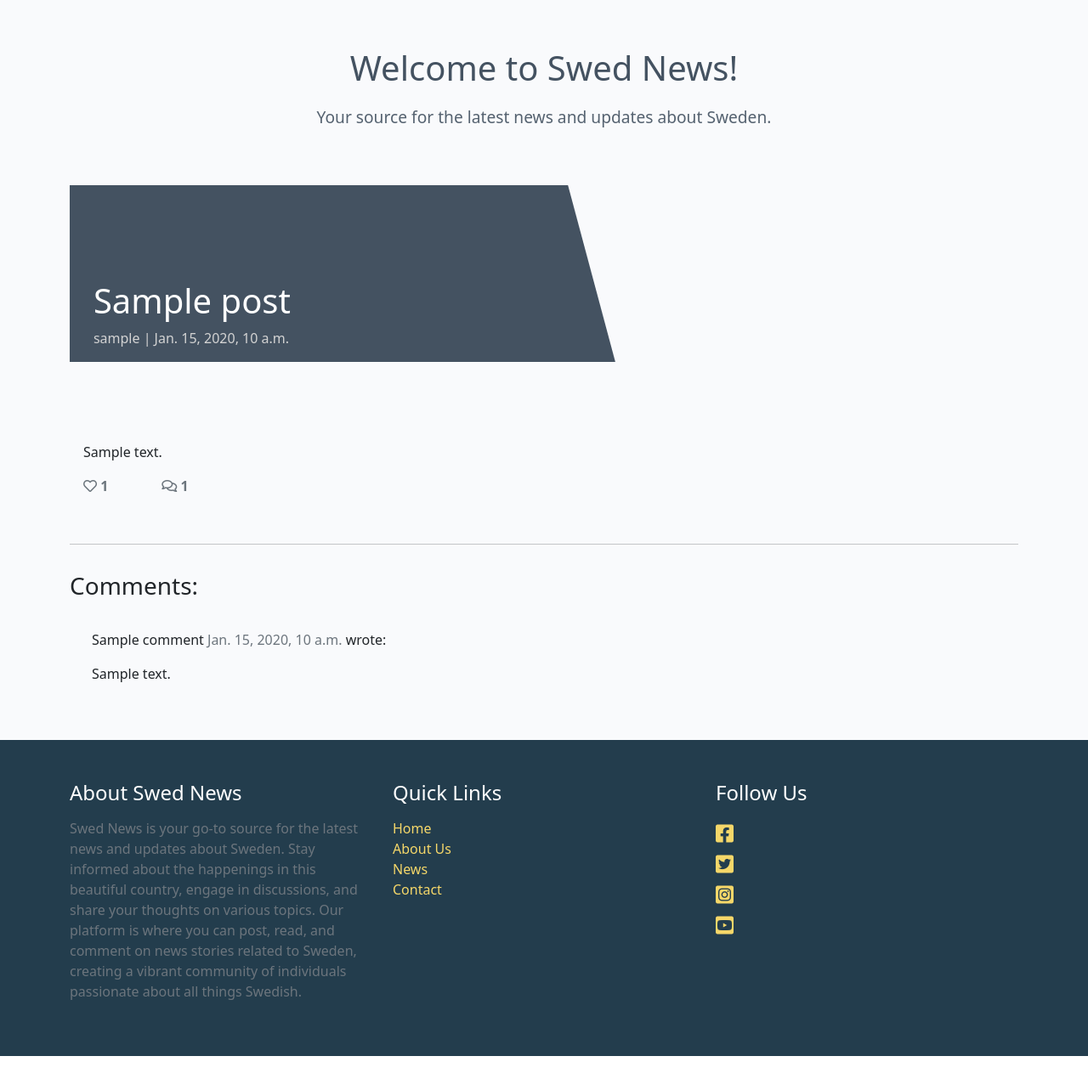
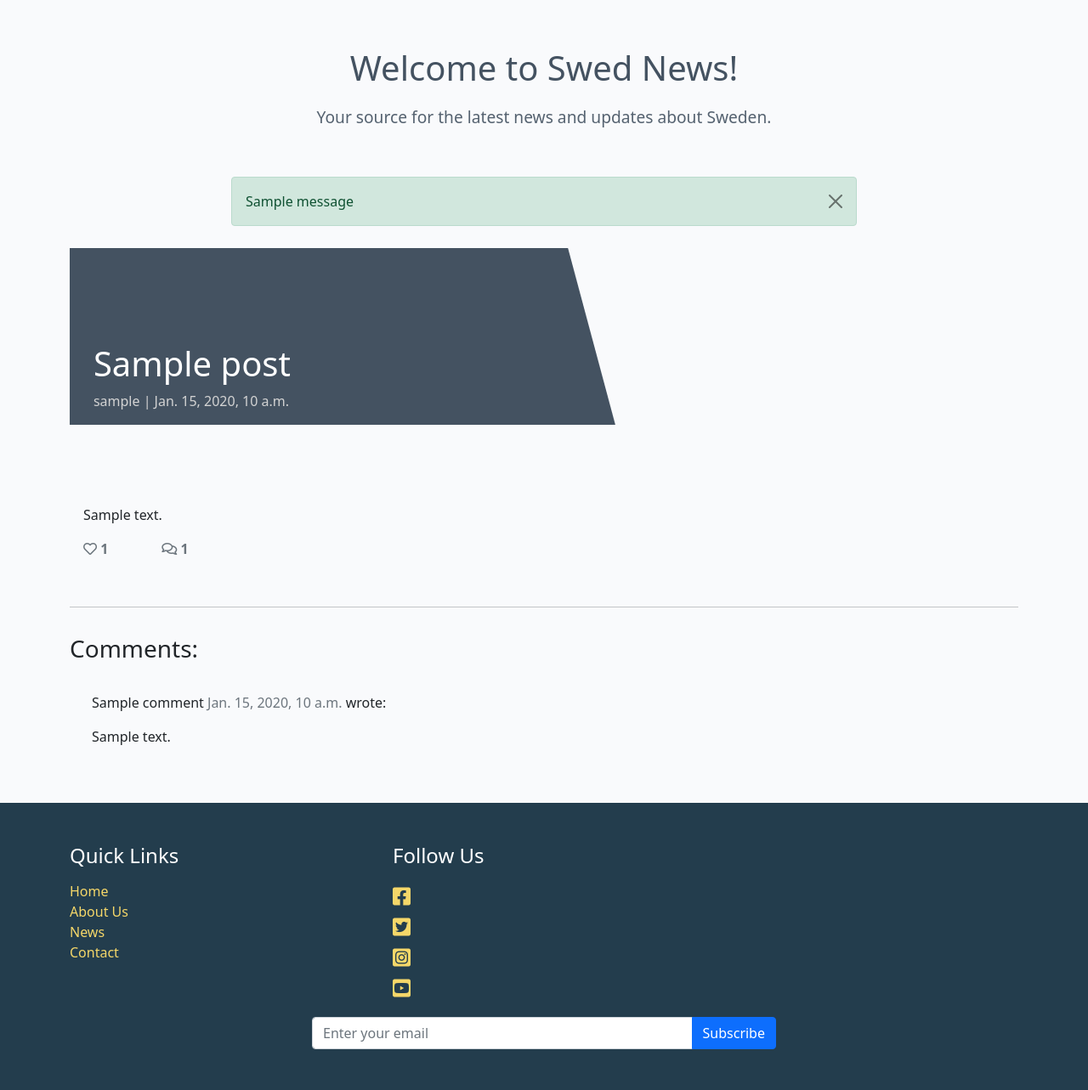
Before and after one commit to addas3/SwedNews, a Django app: a page that uses templates/base.html in a window 1280 px wide. Shown: the part 60-1343 px from the top of the page at 85% size. Before the commit the page ends 1303 px from the top, so only its background shows below. Run offline with Django 3.2, Linux system fonts and the light colour scheme; tables that the repository leaves empty hold one stand-in row (values such as "Sample post"); one stand-in notice (Sample message) is shown; some libraries are stand-ins or nearby versions.

Commit message:
ِAdd delete option for the comment to user and do news letter subscription

```diff
--- a/news/forms.py
+++ b/news/forms.py
@@ -6,3 +6,7 @@ class CommentForm(forms.ModelForm):
     class Meta:
         model = Comment
         fields = ('body',)
+
+
+class NewsletterSubscriptionForm(forms.Form):
+    email = forms.EmailField(label='Subscribe to our newsletter', required=True)
--- a/news/models.py
+++ b/news/models.py
@@ -41,9 +41,18 @@ class Comment(models.Model):
     body = models.TextField()
     created_on = models.DateTimeField(auto_now_add=True)
     approved = models.BooleanField(default=False)
+    deleted = models.BooleanField(default=False)  # Add this line
 
     class Meta:
         ordering = ["created_on"]
 
     def __str__(self):
         return f"Comment {self.body} by {self.name}"
+
+
+class Newsletter(models.Model):
+    email = models.EmailField(unique=True)
+    is_subscribed = models.BooleanField(default=True)
+
+    def __str__(self):
+        return self.email
--- a/news/urls.py
+++ b/news/urls.py
@@ -5,4 +5,7 @@ urlpatterns = [
     path('', views.PostList.as_view(), name='home'),
     path('<slug:slug>/', views.PostDetail.as_view(), name='post_detail'),
     path('like/<slug:slug>', views.PostLike.as_view(), name='post_like'),
+    path('delete-comment/<int:comment_id>/', views.CommentDelete.as_view(), name='delete_comment'),
+    path('subscribe/', views.subscribe, name='subscribe'),
+
 ]
--- a/news/views.py
+++ b/news/views.py
@@ -1,8 +1,12 @@
 from django.shortcuts import render, get_object_or_404, reverse
 from django.views import generic, View
 from django.http import HttpResponseRedirect
-from .models import Post
+from .models import Post, Comment
 from .forms import CommentForm
+
+from django.contrib import messages
+from django.http import JsonResponse
+
 
 # Create your views here.
 
@@ -78,3 +82,30 @@ class PostLike(View):
             post.likes.add(request.user)
 
         return HttpResponseRedirect(reverse('post_detail', args=[slug]))
+
+
+class CommentDelete(View):
+
+    def post(self, request, comment_id):
+        comment = get_object_or_404(Comment, id=comment_id)
+        if comment.user == request.user:
+            comment.delete()
+            return JsonResponse({'message': 'Comment deleted successfully.'})
+        else:
+            return JsonResponse({'message': 'You are not authorized to delete this comment.'}, status=403)
+
+
+def subscribe(request):
+    if request.method == 'POST':
+        form = NewsletterSubscriptionForm(request.POST)
+        if form.is_valid():
+            email = form.cleaned_data['email']
+            if not Newsletter.objects.filter(email=email).exists():
+                Newsletter.objects.create(email=email)
+                messages.success(request, 'You have subscribed successfully!')
+            else:
+                messages.warning(request, 'You are already subscribed!')
+            return redirect('home')
+    # else:
+    #     form = NewsletterSubscriptionForm()
+    # return render(request, 'your_template.html', {'form': form})
--- a/templates/base.html
+++ b/templates/base.html
@@ -60,6 +60,18 @@
         <p>Your source for the latest news and updates about Sweden.</p>
     </div>
 
+    <div class="container">
+        <div class="row">
+            <div class="col-md-8 offset-md-2">
+                {% for message in messages %}
+                <div class="alert {{ message.tags }} alert-dismissible fade show" id="msg" role="alert">
+                    {{ message | safe }}
+                    <button type="button" class="btn-close" data-bs-dismiss="alert" aria-label="Close"></button>
+                </div>
+                {% endfor %}
+            </div>
+        </div>
+    </div>
 
     <main class="flex-shrink-0 main-bg">
         {% block content %}
@@ -71,10 +83,10 @@
 <footer class="footer mt-auto py-5 dark-bg">
     <div class="container">
         <div class="row">
-            <div class="col-md-4">
+            <!-- <div class="col-md-4">
                 <h4 class="text-white">About Swed News</h4>
                 <p class="text-muted">Swed News is your go-to source for the latest news and updates about Sweden. Stay informed about the happenings in this beautiful country, engage in discussions, and share your thoughts on various topics. Our platform is where you can post, read, and comment on news stories related to Sweden, creating a vibrant community of individuals passionate about all things Swedish.</p>
-            </div>
+            </div> -->
             <div class="col-md-4">
                 <h4 class="text-white">Quick Links</h4>
                 <ul class="list-unstyled">
@@ -95,8 +107,28 @@
             </div>
         </div>
     </div>
+
+    <div class="container">
+        <div class="row">
+            <div class="col-md-6 offset-md-3">
+                <form method="post" action="{% url 'subscribe' %}">
+                    {% csrf_token %}
+                    <div class="input-group">
+                        <input type="email" name="email" class="form-control" placeholder="Enter your email" required>
+                        <button type="submit" class="btn btn-primary">Subscribe</button>
+                    </div>
+                </form>
+            </div>
+        </div>
+    </div>
 </footer>
-
+<script>
+    setTimeout(function () {
+        let messages = document.getElementById('msg');
+        let alert = new bootstrap.Alert(messages);
+        alert.close();
+    }, 2500);
+</script>
 </body>
 
 </html>
--- a/templates/post_detail.html
+++ b/templates/post_detail.html
@@ -1,4 +1,5 @@
-{% extends 'base.html' %} {% block content %}
+{% extends 'base.html' %}
+{% block content %}
 {% load crispy_forms_tags %}
 
 <div class="masthead">
@@ -15,7 +16,7 @@
                 {% if "placeholder" in post.featured_image.url %}
                 <img src="https://codeinstitute.s3.amazonaws.com/fullstack/blog/default.jpg" width="100%">
                 {% else %}
-                <img src=" {{ post.featured_image.url }}" width="100%">
+                <img src="{{ post.featured_image.url }}" width="100%">
                 {% endif %}
             </div>
         </div>
@@ -24,7 +25,7 @@
 
 <div class="container">
     <div class="row">
-        <div class="col card mb-4  mt-3 left  top">
+        <div class="col card mb-4 mt-3 left top">
             <div class="card-body">
                 <!-- The post content goes inside the card-text. -->
                 <!-- Use the | safe filter inside the template tags -->
@@ -32,7 +33,6 @@
                     {{ post.content | safe }}
                 </p>
                 <div class="row">
-
                     <div class="col-1">
                         <strong>
                             {% if user.is_authenticated %}
@@ -47,8 +47,8 @@
                             {% else %}
                             <span class="text-secondary"><i class="far fa-heart"></i></span>
                             {% endif %}
-                        <!-- The number of likes goes before the closing strong tag -->
-                        <span class="text-secondary">{{ post.number_of_likes }} </span>
+                            <!-- The number of likes goes before the closing strong tag -->
+                            <span class="text-secondary">{{ post.number_of_likes }} </span>
                         </strong>
                     </div>
                     <div class="col-1">
@@ -68,7 +68,7 @@
         </div>
     </div>
     <div class="row">
-        <div class="col-md-8 card mb-4  mt-3 ">
+        <div class="col-md-8 card mb-4 mt-3">
             <h3>Comments:</h3>
             <div class="card-body">
                 <!-- We want a for loop inside the empty control tags to iterate through each comment in comments -->
@@ -77,19 +77,27 @@
                     <p class="font-weight-bold">
                         <!-- The commenter's name goes here. Check the model if you're not sure what that is -->
                         {{ comment.name }}
-                        <span class=" text-muted font-weight-normal">
+                        <span class="text-muted font-weight-normal">
                             <!-- The comment's created date goes here -->
                             {{ comment.created_on }}
                         </span> wrote:
                     </p>
                     <!-- The body of the comment goes before the | -->
                     {{ comment.body | linebreaks }}
+
+                    <!-- Add a delete button for the comment's creator -->
+                    {% if comment.user == user %}
+                    <form id="delete-comment-form-{{ comment.id }}" method="POST" action="{% url 'delete_comment' comment.id %}" style="display: inline;">
+                        {% csrf_token %}
+                        <button type="submit" class="btn btn-danger btn-sm delete-comment-btn" data-comment-id="{{ comment.id }}">Delete</button>
+                    </form>
+                    {% endif %}
                 </div>
                 <!-- Our for loop ends here -->
                 {% endfor %}
             </div>
         </div>
-        <div class="col-md-4 card mb-4  mt-3 ">
+        <div class="col-md-4 card mb-4 mt-3">
             <div class="card-body">
                 <!-- For later -->
                 {% if commented %}
@@ -113,4 +121,34 @@
     </div>
 </div>
 
+<script>
+    // Add this script to your template to handle comment deletion
+    document.addEventListener('DOMContentLoaded', function() {
+        const deleteButtons = document.querySelectorAll('.delete-comment-btn');
+        deleteButtons.forEach(button => {
+            button.addEventListener('click', function(e) {
+                e.preventDefault();
+                const commentId = this.getAttribute('data-comment-id');
+                const form = document.getElementById(`delete-comment-form-${commentId}`);
+
+                fetch(form.action, {
+                    method: 'POST',
+                    headers: {
+                        'X-CSRFToken': document.querySelector('[name=csrfmiddlewaretoken]').value,
+                    },
+                })
+                .then(response => response.json())
+                .then(data => {
+                    if (data.message === 'Comment deleted successfully.') {
+                        // Remove the deleted comment from the page
+                        form.parentNode.remove();
+                    }
+                    alert(data.message);
+                })
+                .catch(error => console.error('Error:', error));
+            });
+        });
+    });
+</script>
+
 {% endblock content %}
```
Also changed, not shown: swednews/settings.py (+9 -0 lines), news/migrations/0002_comment_deleted.py (added), swednews/urls.py (line endings or trailing spaces).
